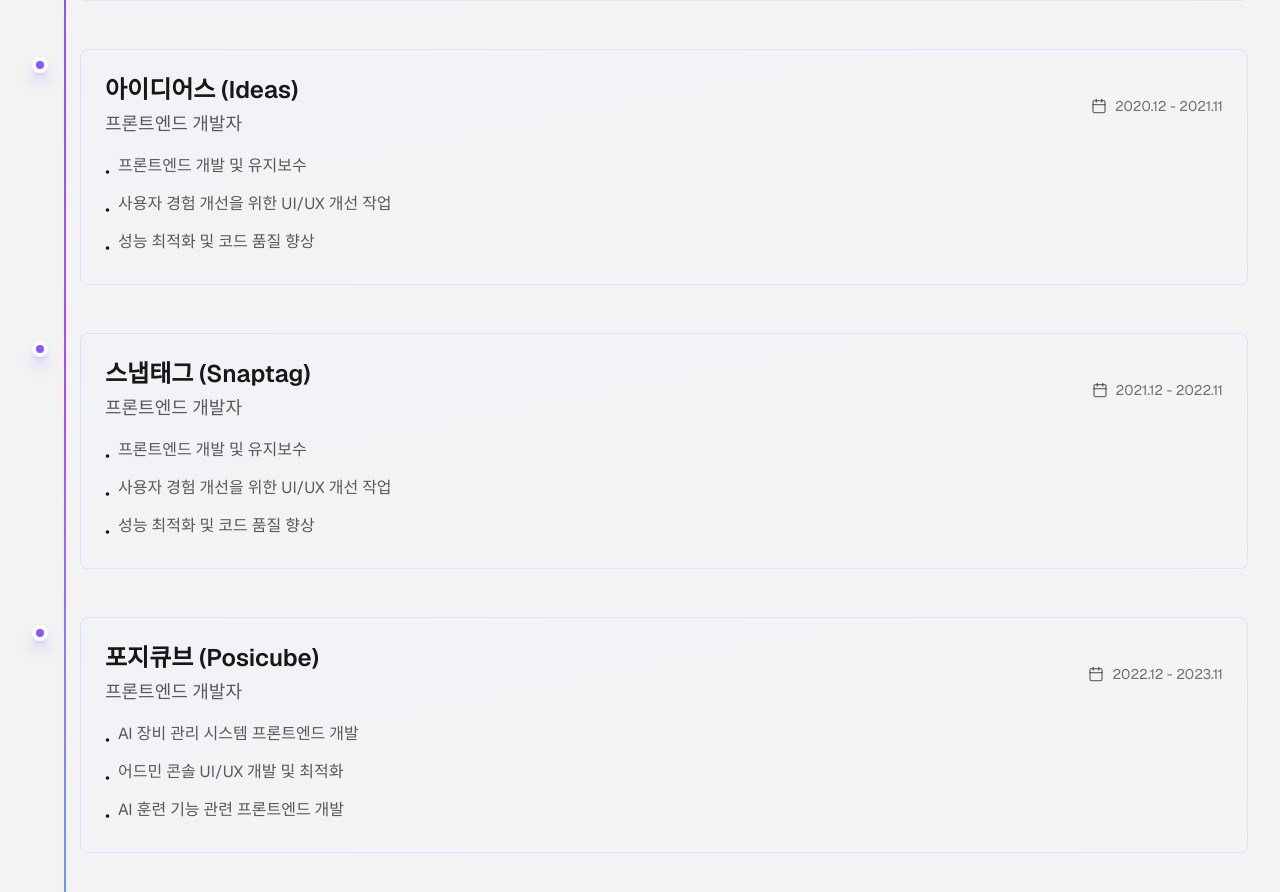
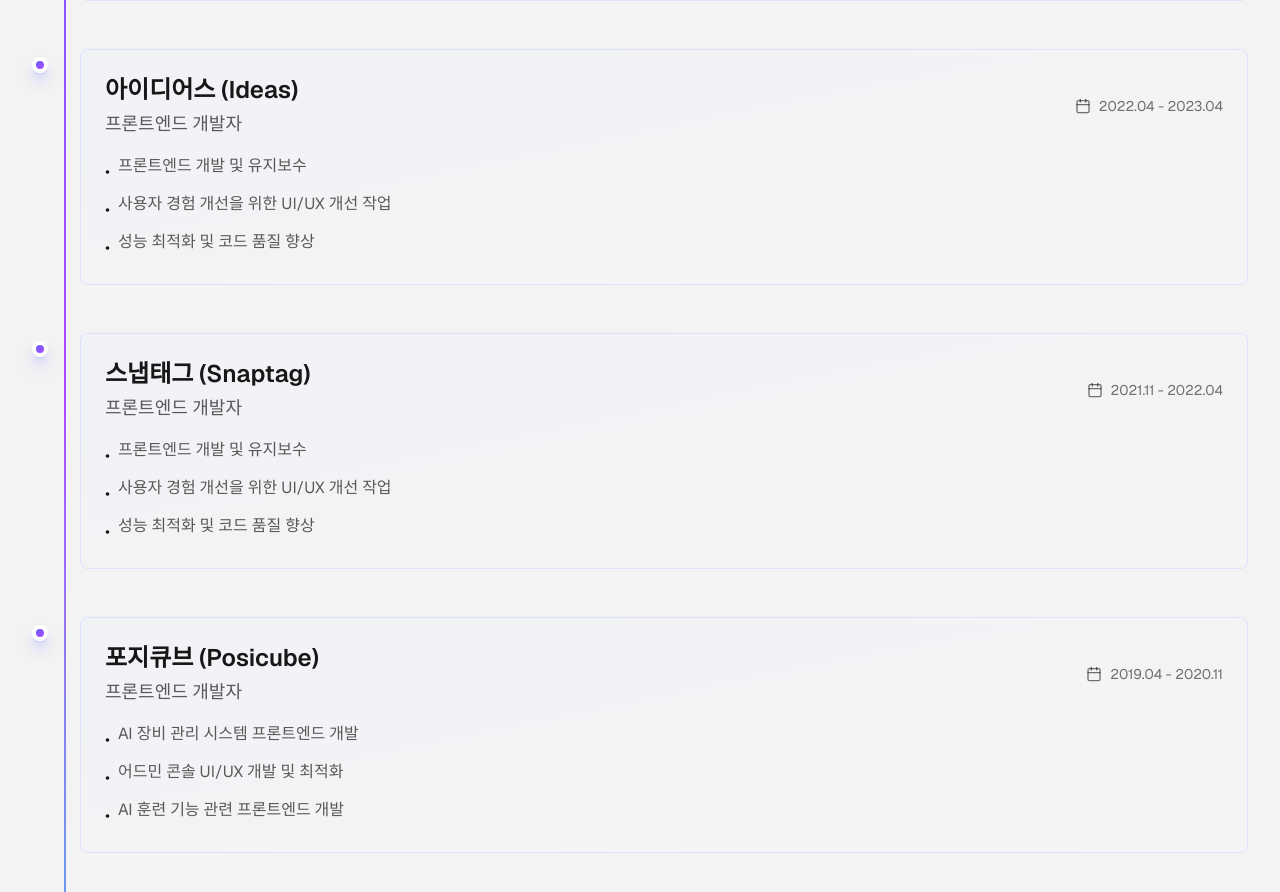
Before and after one commit to kimsoonil/newPortfolio, a Next.js app: page / in a window 1280 px wide. Shown: the part 3493-4385 px from the top of the page. Built offline with nearby package versions, Linux system fonts and the light colour scheme.

Commit message:
fix: 날짜 데이터 수정

```diff
--- a/components/career.tsx
+++ b/components/career.tsx
@@ -1,7 +1,7 @@
 "use client";
 
 import { motion } from "framer-motion";
-import { Briefcase, Calendar } from "lucide-react";
+import { Calendar } from "lucide-react";
 
 /**
  * 현재 년월을 YYYY.MM 형식으로 반환하는 함수
@@ -31,7 +31,7 @@
   {
     company: "아이디어스 (Ideas)",
     position: "프론트엔드 개발자",
-    period: "2020.12 - 2021.11",
+    period: "2022.04 - 2023.04",
     description: [
       "프론트엔드 개발 및 유지보수",
       "사용자 경험 개선을 위한 UI/UX 개선 작업",
@@ -41,7 +41,7 @@
   {
     company: "스냅태그 (Snaptag)",
     position: "프론트엔드 개발자",
-    period: "2021.12 - 2022.11",
+    period: "2021.11 - 2022.04",
     description: [
       "프론트엔드 개발 및 유지보수",
       "사용자 경험 개선을 위한 UI/UX 개선 작업",
@@ -51,7 +51,7 @@
   {
     company: "포지큐브 (Posicube)",
     position: "프론트엔드 개발자",
-    period: "2022.12 - 2023.11",
+    period: "2019.04 - 2020.11",
     description: [
       "AI 장비 관리 시스템 프론트엔드 개발",
       "어드민 콘솔 UI/UX 개발 및 최적화",
```
